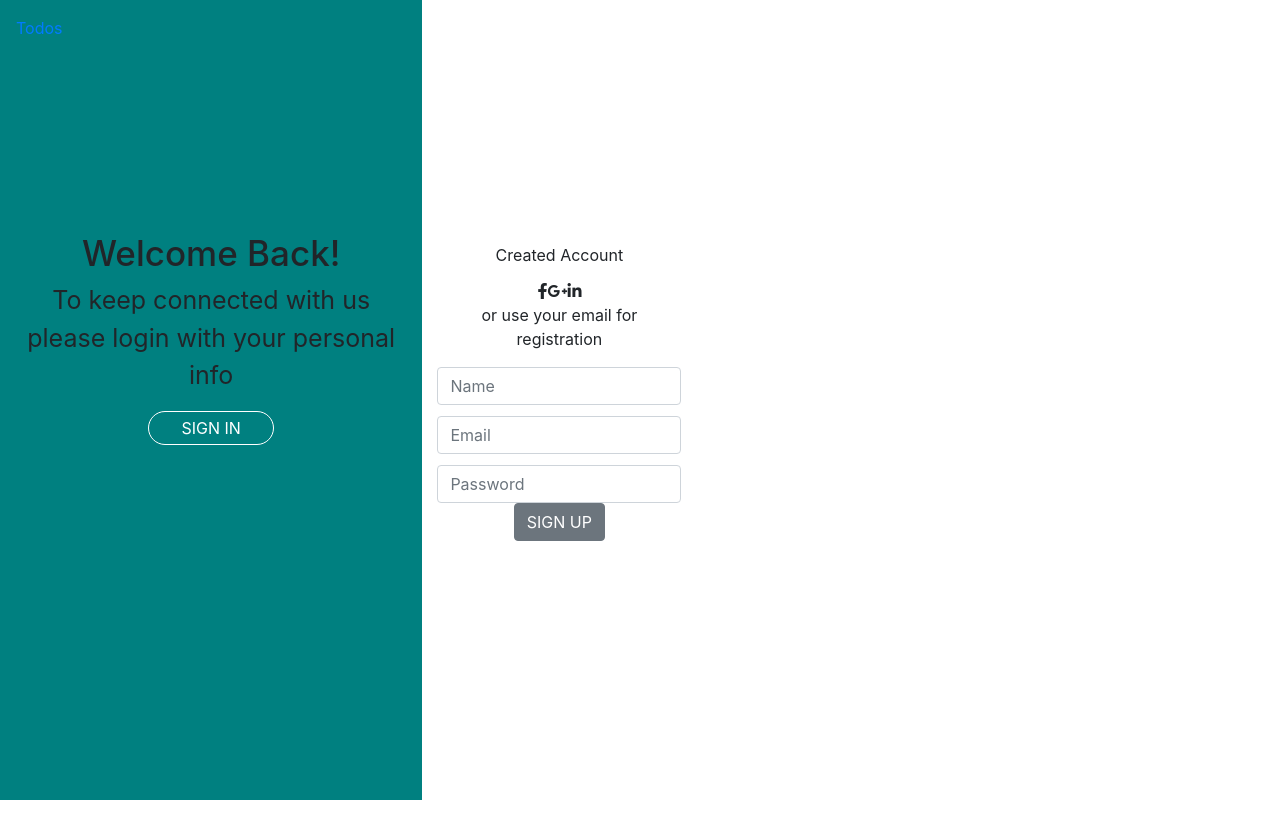
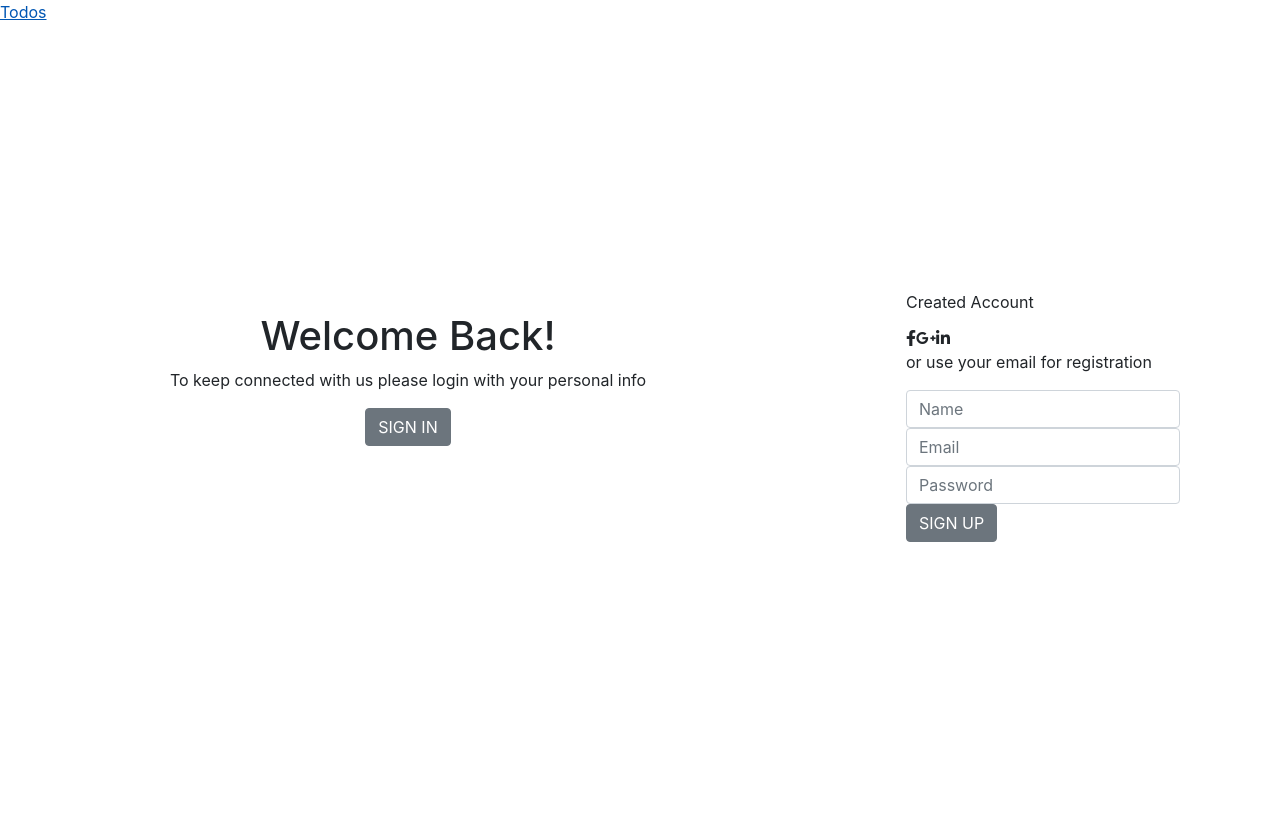
Before and after one commit to amalianrlt/todo-app, a React (Create React App) app: page /signup in a window 1280 px wide. Before the commit the page ends 800 px from the top, so only its background shows below. Built offline with nearby package versions, Linux system fonts and the light colour scheme.

Commit message:
[Amal] - new function async-await

```diff
--- a/src/components/ListTodo.js
+++ b/src/components/ListTodo.js
@@ -4,7 +4,8 @@ import TodoItem from './TodoItem'
 
 export default class ListTodo extends Component {
     render(){
-      const {items, handleDelete, handleEdit} = this.props
+      const {items, handleDelete, handleEdit, handleImportant, handleCheckList} = this.props
+
     return(
       <div>
         {items.map(item => {
@@ -14,6 +15,8 @@ export default class ListTodo extends Component {
               title={item.title}
               handleDelete={() => handleDelete(item.id)}
               handleEdit={() => handleEdit(item.id)}
+              handleImportant={()=> handleImportant(item.id)}
+              handleCheckList={()=> handleCheckList(item.id)}
             />
           );
         })}
--- a/src/components/Register.js
+++ b/src/components/Register.js
@@ -1,7 +1,9 @@
 import React, { Component } from 'react';
 import { Container, Row, Col, CardTitle, Form, FormGroup, Input, Button} from 'reactstrap';
 import axios from 'axios';
+import { Link } from "react-router-dom"
 
+const baseUrl = "https://miniproject-team-a.herokuapp.com/api/v1"
 export default class Register extends Component {
 	state = {
 		id: "",
@@ -78,23 +80,42 @@ export default class Register extends Component {
 
 	handleSubmit = async (e) => {
 	e.preventDefault()
+
+	const newUser ={
+		name: this.state.name,
+		password:this.state.password,
+		email:this.state.email
+	  }
+
 	  try {
-        await axios.post("https://miniproject-team-a.herokuapp.com/api/v1/register", {
-          name: this.state.name,
-          email: this.state.email,
-          password: this.state.password
-        }) .then(res=>{
-            const status = res.status
-            if(status===201){
-              alert(`register sukses`)
-            } else if (status ===422){
-              alert(`akun uda terdaftar`)
+		  const res =await axios.post(`${baseUrl}/register`, newUser)
+		  console.log(res.data)
+		  if(res.data.status === "Success"){
+			  localStorage.setItem('token', res.data.data.token)
+			  this.props.history.push('/mainpage')
 		  }
-        })
 	  } catch (err) {
 		  console.log(err)
-            alert(`Account register failed`)
 	  }
+
+    //   try {
+    //     await axios.post("https://miniproject-team-a.herokuapp.com/api/v1/register", {
+    //       name: this.state.name,
+    //       email: this.state.email,
+    //       password: this.state.password
+    //     }) .then(res=>{
+	// 		console.log(res, "post")
+    //         const status = res.status
+    //         if(status===201){
+    //           alert(`register sukses`)
+    //         } else if (status ===422){
+    //           alert(`akun uda terdaftar`)
+    //         }
+    //     })
+    //     } catch (err) {
+    //         console.log(err)
+    //         alert(`Account register failed`)
+    //     }
 
 
 		// this.getRegister()
@@ -114,7 +135,7 @@ export default class Register extends Component {
 		return (
 			<div>
 				<Container>
-					<Row style={{height: "100vh", width:"100%"}}className="align-items-center" >
+					<Row style={{height: "100vh"}}className="align-items-center" >
 						<Col>
 								<CardTitle>Created Account</CardTitle>
 									<i className="fab fa-facebook-f"/>
--- a/src/components/TaskTodo.js
+++ b/src/components/TaskTodo.js
@@ -7,7 +7,8 @@ export default class TaskTodo extends Component {
         items:[],
         id:"",
         title:"",
-        editTitle: false
+        editTitle: false,
+        complete: false
     };
 
     change = (e) => {
@@ -54,6 +55,35 @@ export default class TaskTodo extends Component {
 
     }
 
+    handleImportant = (id) => {
+      const selectedTodo = this.state.items.find(item => item.id===id)
+
+        console.log(selectedTodo)
+        console.log('tes')
+
+    }
+
+    handleCheckList = (id) => {
+      this.setState({
+        items:this.state.items.map(item=>{
+          if(item.id === id){
+            return{
+              id:item.id,
+              title:item.title,
+              complete:!item.complete
+            }
+          } else {
+            return item
+          }
+        })
+      })
+
+        // const checkList = this.state.items.filter(item=> item.id === id)
+        // console.log(checkList)
+        console.log('check')
+
+    }
+
     render() {
         return (
             <div>
@@ -66,9 +96,10 @@ export default class TaskTodo extends Component {
                 items={this.state.items}
                 handleDelete={this.handleDelete}
                 handleEdit={this.handleEdit}
+                handleImportant={this.handleImportant}
+                handleCheckList={this.handleCheckList}
                 />
-
-    </div>
-    )
+                 </div>
+             )
+         }
     }
-    }
--- a/src/components/TodoItem.js
+++ b/src/components/TodoItem.js
@@ -1,18 +1,24 @@
 import React, { Component } from 'react'
-import { Button, Form, FormGroup } from 'reactstrap'
-import { faTrash, faEdit } from "@fortawesome/free-solid-svg-icons";
+import { Form, FormGroup } from 'reactstrap'
+import { faTrash, faEdit, faStar, faCheckSquare } from "@fortawesome/free-solid-svg-icons";
 import { FontAwesomeIcon } from "@fortawesome/react-fontawesome";
 
 export default class TodoItem extends Component {
     render() {
-        const { title, handleDelete, handleEdit} = this.props
+        const { title, handleDelete, handleEdit, handleImportant, handleCheckList, complete} = this.props
         return (
             <div>
                 <Form>
                   <FormGroup className="d-flex justify-content-center align-items-*-baseline">
-                    <h5>{title}</h5>
+                    <FontAwesomeIcon size="lg"
+                    icon={faCheckSquare} />
+                    <h5
+                     style={{textDecoration: complete? "line-through" : ""}}
+                     onClick={handleCheckList}
+                    >{title}</h5>
                     <FontAwesomeIcon size="lg" onClick={handleEdit} icon={faEdit} />
                     <FontAwesomeIcon size="lg" onClick={handleDelete} icon={faTrash} />
+                    <FontAwesomeIcon size="lg" icon={faStar} onClick={handleImportant} />
                   </FormGroup>
                   </Form>
             </div>
--- a/src/pages/LoginPage.js
+++ b/src/pages/LoginPage.js
@@ -2,33 +2,20 @@ import React from 'react';
 import {Link} from 'react-router-dom'
 import '../styles/css/Main.css'
 import Login from '../components/Login'
+import { Card, Button, Container } from 'reactstrap';
 
 const LoginPage = () => {
   return (
-    <div className = "login-container">
-      <div className ="intro">
-        <div className ="logo"><Link to ="/">Todos</Link></div>
-        <h1 className ="greeting">Hello, Friend!</h1>
-        <p className ="description">Enter your personal details and start your journey with us</p>
-        <Link to ="signup"><button className = "blue-btn">Sign Up</button></Link>
-      </div>
-      <Login/>
-      {/* <div className ="form">
-        <h1 className ="sign-intro">Sign in to Task Manager</h1>
-        <div className ="icon">
-          <ul>
-            <li className="socmed-icon"><i className="fab fa-facebook-f"></i></li>
-            <li className="socmed-icon"><i className="fab fa-google-plus-g"></i></li>
-            <li className="socmed-icon"><i className="fab fa-linkedin-in"></i></li>
-          </ul>
-        </div>
-        <div className ="form-area">
-          <p className="alternative">or use your email for registration</p>
-          <input type="email" name="email" placeholder="Email"/><br></br>
-          <input type="pass" name="pass" placeholder="Password"/><br></br>
-          <Link to ="/mainpage"><button className="btn-register">SIGN IN</button></Link>
-        </div>
-      </div> */}
+    <div className="login-body">
+      <div className ="logo"><Link to ="/">Todos</Link></div>
+      <Container className="card-group container-fluid">
+        <Card className="card" style={{width:300}}>
+          <h1>Hello, Friend!</h1>
+          <p>Enter your personal details and start your journey with us</p>
+          <Link to ="signup"><Button>Sign Up</Button></Link>
+        </Card>
+        <Login/>
+      </Container>
     </div>
   )
 }
--- a/src/pages/MainPage.js
+++ b/src/pages/MainPage.js
@@ -24,6 +24,7 @@ render(){
             <div className ="todo">
                 <TaskTodo/>
             </div>
+
         </div>
     </div>
     </div>
--- a/src/pages/SignUpPage.js
+++ b/src/pages/SignUpPage.js
@@ -1,19 +1,21 @@
 import React from 'react';
 import {Link} from 'react-router-dom'
-import '../styles/css/Main.css'
 import Register from '../components/Register';
+import { Container, Button, Card } from 'reactstrap';
 
 export default class SignUpPage extends React.Component {
   render(){
   return (
-    <div className = "login-container">
-      <div className ="intro">
-        <Link to ="/"><div className ="logo">Todos</div></Link>
-        <h1 className ="greeting">Welcome Back!</h1>
-        <p className ="description">To keep connected with us please login with your personal info</p>
-        <Link to ="/login"><button className = "blue-btn">SIGN IN</button></Link>
-      </div>
+    <>
+      <Link to ="/"><div className ="logo">Todos</div></Link>
+      <Container className="card-group container-fluid">
+        <Card>
+          <h1 className ="greeting">Welcome Back!</h1>
+          <p className ="description">To keep connected with us please login with your personal info</p>
+          <Link to ="/login"><Button>SIGN IN</Button></Link>
+        </Card>
         <Register/>
-    </div>
+      </Container>
+    </>
   )
 }}
--- a/src/styles/css/Main.css
+++ b/src/styles/css/Main.css
@@ -1,86 +1,13 @@
-li{
-  list-style:none;
+.card{
+  margin: 0;
+  border: none;
+  height: 50vh;
+  top:10rem;
+  left:-5rem;
+  text-align: center;
+  padding-top: 8rem;
 }
 
-.login-container{
-  height:100vh;
-  display:flex;
-  text-align:center;
+.login-body{
+  background-color: whitesmoke;
 }
-
-.logo{
-  text-align:left;
-}
-
-.intro{
-  height:100%;
-  width: 33%;
-  background-color:teal;
-  padding: 1rem;
-}
-
-.greeting {
-  margin-top: 12rem;
-  font-size:35px;
-}
-
-.description{
-  font-size:25px;
-}
-
-.blue-btn{
-  margin: 0;
-  font-size: 16px;
-  border: 1px solid white;
-  border-radius: 25rem;
-  padding: 0.5rem 2rem;
-  color: white;
-  background-color: transparent;
-  line-height: 1
-}
-
-.form{
-  text-align:center;
-  width: 67%;
-  background-color:pink;
-}
-
-.socmed-icon{
-    margin: 0.5rem;
-    background: transparent;
-    border: 1px solid grey;
-    position: relative;
-    display: inline-block;
-    width: 2rem;
-    padding: 0.3rem;
-    height: 2rem;
-    font-size: 25px;
-    color: grey;
-    border-radius: 50%;
-}
-
-.sign-intro{
-  margin-top:6rem;
-  font-size:35px;
-}
-
-.alternative{
-  font-size:15px;
-}
-
-input{
-  margin-top: 0.7rem;
-  padding:0.5rem;
-  width: 20rem;
-}
-
-.btn-register{
-  margin-top: 2rem;
-  border: 1px solid teal;
-  font-size: 16px;
-  border-radius: 25rem;
-  padding: 0.5rem 2rem;
-  color: white;
-  background-color: teal;
-  line-height: 1
-}
```
Also changed, not shown: src/components/Login.js (+11 -4 lines). Lines whose indentation alone changed are shown as unchanged.
